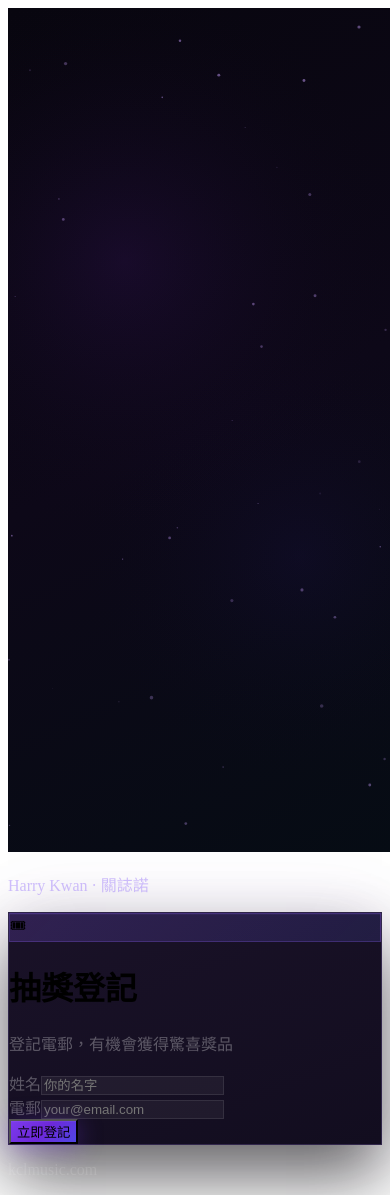
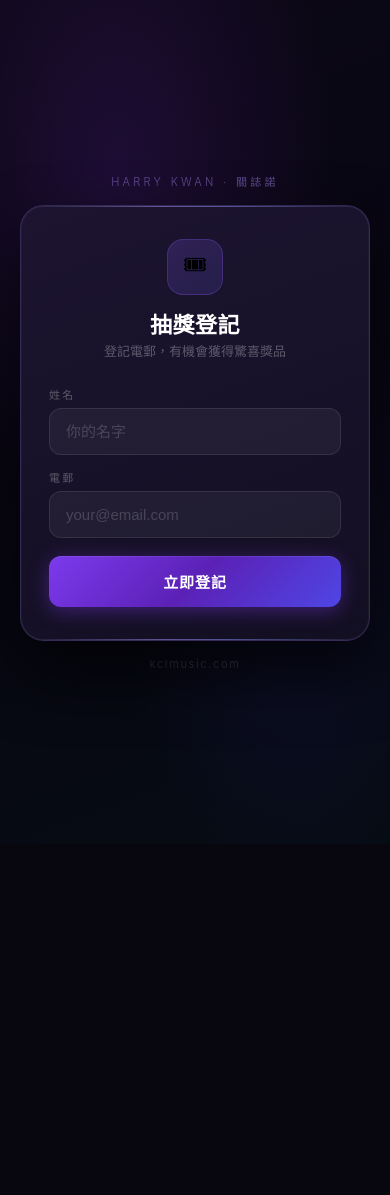
Before and after one commit to harrykwan/kclmusic-lucky-draw, a Next.js app: page /lucky-draw in a window 390 px wide. After the commit the page ends 844 px from the top, so only its background shows below. Built offline with nearby package versions, Linux system fonts and the light colour scheme.

Commit message:
fix: pure CSS layout, no canvas, works on all mobile browsers

```diff
--- a/app/lucky-draw/page.tsx
+++ b/app/lucky-draw/page.tsx
@@ -1,5 +1,5 @@
 "use client";
-import { useState, useEffect, useRef } from "react";
+import { useState } from "react";
 import confetti from "canvas-confetti";
 
 export default function LuckyDrawPage() {
@@ -8,65 +8,6 @@ export default function LuckyDrawPage() {
   const [submitting, setSubmitting] = useState(false);
   const [success, setSuccess] = useState(false);
   const [error, setError] = useState("");
-  const canvasRef = useRef<HTMLCanvasElement>(null);
-
-  // Animated canvas background — works everywhere
-  useEffect(() => {
-    const canvas = canvasRef.current;
-    if (!canvas) return;
-    const ctx = canvas.getContext("2d");
-    if (!ctx) return;
-
-    let w = (canvas.width = window.innerWidth);
-    let h = (canvas.height = window.innerHeight);
-    const onResize = () => { w = canvas.width = window.innerWidth; h = canvas.height = window.innerHeight; };
-    window.addEventListener("resize", onResize);
-
-    const particles = Array.from({ length: 40 }, () => ({
-      x: Math.random() * w, y: Math.random() * h,
-      r: Math.random() * 1.5 + 0.3,
-      dx: (Math.random() - 0.5) * 0.3, dy: (Math.random() - 0.5) * 0.3,
-      opacity: Math.random() * 0.4 + 0.1,
-    }));
-
-    let raf: number;
-    const draw = () => {
-      ctx.clearRect(0, 0, w, h);
-      // Background
-      const bg = ctx.createLinearGradient(0, 0, w, h);
-      bg.addColorStop(0, "#08060f");
-      bg.addColorStop(0.5, "#0d0818");
-      bg.addColorStop(1, "#060c14");
-      ctx.fillStyle = bg;
-      ctx.fillRect(0, 0, w, h);
-
-      // Glow orbs
-      const drawOrb = (x: number, y: number, r: number, color: string, alpha: number) => {
-        const g = ctx.createRadialGradient(x, y, 0, x, y, r);
-        g.addColorStop(0, color.replace(")", `, ${alpha})`).replace("rgb", "rgba"));
-        g.addColorStop(1, "rgba(0,0,0,0)");
-        ctx.fillStyle = g;
-        ctx.beginPath(); ctx.arc(x, y, r, 0, Math.PI * 2); ctx.fill();
-      };
-      drawOrb(w * 0.3, h * 0.3, 300, "rgb(120, 40, 200)", 0.12);
-      drawOrb(w * 0.75, h * 0.65, 250, "rgb(60, 40, 180)", 0.08);
-
-      // Particles
-      particles.forEach(p => {
-        p.x += p.dx; p.y += p.dy;
-        if (p.x < 0) p.x = w; if (p.x > w) p.x = 0;
-        if (p.y < 0) p.y = h; if (p.y > h) p.y = 0;
-        ctx.beginPath();
-        ctx.arc(p.x, p.y, p.r, 0, Math.PI * 2);
-        ctx.fillStyle = `rgba(200,160,255,${p.opacity})`;
-        ctx.fill();
-      });
-
-      raf = requestAnimationFrame(draw);
-    };
-    draw();
-    return () => { cancelAnimationFrame(raf); window.removeEventListener("resize", onResize); };
-  }, []);
 
   async function handleSubmit(e: React.FormEvent) {
     e.preventDefault();
@@ -82,8 +23,8 @@ export default function LuckyDrawPage() {
         setSuccess(true);
         const end = Date.now() + 2500;
         const frame = () => {
-          confetti({ particleCount: 4, angle: 60, spread: 55, origin: { x: 0, y: 0.65 }, colors: ["#a78bfa", "#e879f9", "#818cf8", "#f9a8d4"] });
-          confetti({ particleCount: 4, angle: 120, spread: 55, origin: { x: 1, y: 0.65 }, colors: ["#a78bfa", "#e879f9", "#818cf8", "#f9a8d4"] });
+          confetti({ particleCount: 4, angle: 60, spread: 55, origin: { x: 0, y: 0.65 }, colors: ["#a78bfa", "#e879f9", "#818cf8"] });
+          confetti({ particleCount: 4, angle: 120, spread: 55, origin: { x: 1, y: 0.65 }, colors: ["#a78bfa", "#e879f9", "#818cf8"] });
           if (Date.now() < end) requestAnimationFrame(frame);
         };
         frame();
@@ -93,132 +34,144 @@ export default function LuckyDrawPage() {
   }
 
   return (
-    <div className="relative min-h-screen w-full flex flex-col items-center justify-center px-5 py-12">
-      {/* Canvas background */}
-      <canvas ref={canvasRef} className="fixed inset-0 w-full h-full" style={{ zIndex: 0 }} />
+    <>
+      <style>{`
+        * { box-sizing: border-box; margin: 0; padding: 0; }
+        html, body { height: 100%; }
+        body {
+          background: #08060f;
+          font-family: -apple-system, BlinkMacSystemFont, 'Segoe UI', sans-serif;
+        }
+        .page {
+          min-height: 100svh;
+          background: radial-gradient(ellipse 80% 60% at 30% 20%, rgba(120,40,200,0.18) 0%, transparent 70%),
+                      radial-gradient(ellipse 60% 50% at 75% 70%, rgba(60,40,180,0.12) 0%, transparent 70%),
+                      linear-gradient(160deg, #0c0816 0%, #080612 50%, #060c14 100%);
+          display: flex;
+          flex-direction: column;
+          align-items: center;
+          justify-content: center;
+          padding: 48px 20px;
+        }
+        .wrap { width: 100%; max-width: 360px; display: flex; flex-direction: column; align-items: center; gap: 16px; }
+        .artist { font-size: 11px; letter-spacing: 0.3em; text-transform: uppercase; color: rgba(167,139,250,0.5); font-weight: 300; }
+        .card {
+          width: 100%;
+          background: linear-gradient(160deg, #1c1430 0%, #130f22 100%);
+          border: 1px solid rgba(167,139,250,0.2);
+          border-radius: 24px;
+          overflow: hidden;
+          box-shadow: 0 32px 64px rgba(0,0,0,0.7), 0 0 0 1px rgba(255,255,255,0.03) inset;
+        }
+        .card-accent { height: 1px; background: linear-gradient(90deg, transparent, rgba(167,139,250,0.5) 40%, rgba(129,140,248,0.5) 60%, transparent); }
+        .card-body { padding: 32px 28px; display: flex; flex-direction: column; gap: 24px; }
+        .card-header { display: flex; flex-direction: column; align-items: center; gap: 12px; text-align: center; }
+        .icon-wrap {
+          width: 56px; height: 56px; border-radius: 16px;
+          background: linear-gradient(135deg, rgba(139,92,246,0.2), rgba(99,102,241,0.15));
+          border: 1px solid rgba(139,92,246,0.25);
+          display: flex; align-items: center; justify-content: center;
+          font-size: 24px;
+        }
+        .card-title { color: #fff; font-size: 22px; font-weight: 600; letter-spacing: 0.02em; }
+        .card-sub { color: rgba(255,255,255,0.3); font-size: 13px; line-height: 1.6; margin-top: 2px; }
+        .form { display: flex; flex-direction: column; gap: 14px; }
+        .field { display: flex; flex-direction: column; gap: 6px; }
+        .label { font-size: 11px; letter-spacing: 0.2em; text-transform: uppercase; color: rgba(255,255,255,0.3); font-weight: 500; }
+        .input {
+          width: 100%; padding: 14px 16px; border-radius: 12px;
+          background: rgba(255,255,255,0.05);
+          border: 1px solid rgba(255,255,255,0.09);
+          color: #fff; font-size: 15px;
+          outline: none; transition: border-color 0.2s;
+          -webkit-appearance: none; appearance: none;
+          caret-color: #a78bfa;
+        }
+        .input::placeholder { color: rgba(255,255,255,0.18); }
+        .input:focus { border-color: rgba(167,139,250,0.45); }
+        .error-box {
+          padding: 12px 16px; border-radius: 12px;
+          background: rgba(239,68,68,0.07);
+          border: 1px solid rgba(239,68,68,0.18);
+          color: rgba(252,165,165,0.85); font-size: 13px;
+          display: flex; align-items: center; gap: 8px;
+        }
+        .btn {
+          width: 100%; padding: 15px; border-radius: 12px; border: none; cursor: pointer;
+          background: linear-gradient(135deg, #7c3aed 0%, #5b21b6 50%, #4f46e5 100%);
+          color: #fff; font-size: 15px; font-weight: 600; letter-spacing: 0.06em;
+          box-shadow: 0 4px 20px rgba(124,58,237,0.4), 0 1px 0 rgba(255,255,255,0.08) inset;
+          transition: opacity 0.15s, transform 0.1s;
+          margin-top: 4px;
+        }
+        .btn:disabled { opacity: 0.4; cursor: not-allowed; }
+        .btn:not(:disabled):active { transform: scale(0.98); }
+        .success { display: flex; flex-direction: column; align-items: center; gap: 16px; padding: 16px 0; text-align: center; }
+        .success-icon {
+          width: 64px; height: 64px; border-radius: 50%;
+          background: linear-gradient(135deg, rgba(139,92,246,0.15), rgba(99,102,241,0.1));
+          border: 1px solid rgba(139,92,246,0.2);
+          display: flex; align-items: center; justify-content: center; font-size: 28px;
+        }
+        .success-title { color: #fff; font-size: 20px; font-weight: 600; }
+        .success-sub { color: rgba(255,255,255,0.35); font-size: 14px; margin-top: 2px; }
+        .success-email {
+          padding: 8px 16px; border-radius: 99px; font-size: 12px; font-family: monospace;
+          background: rgba(139,92,246,0.08); border: 1px solid rgba(139,92,246,0.15);
+          color: rgba(167,139,250,0.6);
+        }
+        .footer { font-size: 11px; letter-spacing: 0.15em; color: rgba(255,255,255,0.1); }
+      `}</style>
 
-      <div className="relative w-full max-w-[360px] flex flex-col items-center gap-5" style={{ zIndex: 1 }}>
+      <div className="page">
+        <div className="wrap">
+          <p className="artist">Harry Kwan · 關誌諾</p>
 
-        {/* Artist label */}
-        <div className="flex flex-col items-center gap-1">
-          <p className="text-xs tracking-[0.35em] uppercase font-light" style={{ color: "rgba(167,139,250,0.55)" }}>
-            Harry Kwan · 關誌諾
-          </p>
-        </div>
-
-        {/* Card */}
-        <div className="w-full rounded-3xl overflow-hidden" style={{
-          background: "linear-gradient(160deg, #1a1228 0%, #120d1f 100%)",
-          border: "1px solid rgba(167,139,250,0.18)",
-          boxShadow: "0 2px 0 rgba(167,139,250,0.06) inset, 0 32px 64px rgba(0,0,0,0.6), 0 0 80px rgba(120,40,200,0.08)",
-        }}>
-          {/* Top accent line */}
-          <div className="h-[1px] w-full" style={{ background: "linear-gradient(90deg, transparent 0%, rgba(167,139,250,0.5) 40%, rgba(129,140,248,0.5) 60%, transparent 100%)" }} />
-
-          <div className="px-7 pt-8 pb-8 flex flex-col gap-6">
-            {/* Icon + title */}
-            <div className="flex flex-col items-center gap-3 text-center">
-              <div className="w-14 h-14 rounded-2xl flex items-center justify-center text-2xl" style={{
-                background: "linear-gradient(135deg, rgba(139,92,246,0.2), rgba(99,102,241,0.15))",
-                border: "1px solid rgba(139,92,246,0.25)",
-              }}>
-                🎟
-              </div>
+          <div className="card">
+            <div className="card-accent" />
+            <div className="card-body">
+              <div className="card-header">
+                <div className="icon-wrap">🎟</div>
                 <div>
-                <h1 className="text-white font-semibold text-xl tracking-wide leading-tight">抽獎登記</h1>
-                <p className="text-xs mt-1.5 leading-relaxed" style={{ color: "rgba(255,255,255,0.3)" }}>
-                  登記電郵，有機會獲得驚喜獎品
-                </p>
+                  <h1 className="card-title">抽獎登記</h1>
+                  <p className="card-sub">登記電郵，有機會獲得驚喜獎品</p>
                 </div>
               </div>
 
               {success ? (
-              /* Success state */
-              <div className="flex flex-col items-center gap-4 py-4 text-center">
-                <div className="w-16 h-16 rounded-full flex items-center justify-center text-3xl" style={{
-                  background: "linear-gradient(135deg, rgba(139,92,246,0.15), rgba(99,102,241,0.1))",
-                  border: "1px solid rgba(139,92,246,0.2)",
-                }}>🎉</div>
+                <div className="success">
+                  <div className="success-icon">🎉</div>
                   <div>
-                  <p className="text-white font-semibold text-lg">成功登記！</p>
-                  <p className="text-sm mt-1" style={{ color: "rgba(255,255,255,0.35)" }}>等待抽獎結果，祝你好運 🍀</p>
+                    <p className="success-title">成功登記！</p>
+                    <p className="success-sub">等待抽獎結果，祝你好運 🍀</p>
                   </div>
-                <div className="px-4 py-2 rounded-full text-xs font-mono" style={{
-                  background: "rgba(139,92,246,0.08)",
-                  border: "1px solid rgba(139,92,246,0.15)",
-                  color: "rgba(167,139,250,0.6)",
-                }}>{email}</div>
+                  <div className="success-email">{email}</div>
                 </div>
               ) : (
-              <form onSubmit={handleSubmit} className="flex flex-col gap-3.5">
-                {/* Name */}
-                <div className="flex flex-col gap-1.5">
-                  <label className="text-xs tracking-widest uppercase font-medium" style={{ color: "rgba(255,255,255,0.3)" }}>姓名</label>
-                  <input
-                    type="text" placeholder="你的名字" value={name}
-                    onChange={e => setName(e.target.value)} required
-                    className="w-full px-4 py-3.5 rounded-xl text-white text-sm outline-none transition-all"
-                    style={{
-                      background: "rgba(255,255,255,0.05)",
-                      border: "1px solid rgba(255,255,255,0.09)",
-                      WebkitAppearance: "none",
-                      caretColor: "#a78bfa",
-                    }}
-                    onFocus={e => (e.currentTarget.style.borderColor = "rgba(167,139,250,0.45)")}
-                    onBlur={e => (e.currentTarget.style.borderColor = "rgba(255,255,255,0.09)")}
-                  />
+                <form className="form" onSubmit={handleSubmit}>
+                  <div className="field">
+                    <label className="label">姓名</label>
+                    <input className="input" type="text" placeholder="你的名字"
+                      value={name} onChange={e => setName(e.target.value)} required />
                   </div>
-
-                {/* Email */}
-                <div className="flex flex-col gap-1.5">
-                  <label className="text-xs tracking-widest uppercase font-medium" style={{ color: "rgba(255,255,255,0.3)" }}>電郵</label>
-                  <input
-                    type="email" placeholder="your@email.com" value={email}
-                    onChange={e => setEmail(e.target.value)} required
-                    className="w-full px-4 py-3.5 rounded-xl text-white text-sm outline-none transition-all"
-                    style={{
-                      background: "rgba(255,255,255,0.05)",
-                      border: "1px solid rgba(255,255,255,0.09)",
-                      WebkitAppearance: "none",
-                      caretColor: "#a78bfa",
-                    }}
-                    onFocus={e => (e.currentTarget.style.borderColor = "rgba(167,139,250,0.45)")}
-                    onBlur={e => (e.currentTarget.style.borderColor = "rgba(255,255,255,0.09)")}
-                  />
+                  <div className="field">
+                    <label className="label">電郵</label>
+                    <input className="input" type="email" placeholder="your@email.com"
+                      value={email} onChange={e => setEmail(e.target.value)} required />
                   </div>
-
-                {error && (
-                  <div className="px-4 py-3 rounded-xl text-xs flex items-center gap-2" style={{
-                    background: "rgba(239,68,68,0.07)",
-                    border: "1px solid rgba(239,68,68,0.18)",
-                    color: "rgba(252,165,165,0.8)",
-                  }}>
-                    <span>⚠</span> {error}
-                  </div>
-                )}
-
-                <button
-                  type="submit" disabled={submitting}
-                  className="w-full py-4 rounded-xl text-white text-sm font-semibold tracking-wider mt-1 transition-opacity disabled:opacity-40 disabled:cursor-not-allowed active:opacity-80"
-                  style={{
-                    background: "linear-gradient(135deg, #7c3aed 0%, #6d28d9 50%, #4f46e5 100%)",
-                    boxShadow: "0 4px 24px rgba(124,58,237,0.35), 0 1px 0 rgba(255,255,255,0.06) inset",
-                    WebkitAppearance: "none",
-                  }}
-                >
+                  {error && <div className="error-box"><span>⚠</span>{error}</div>}
+                  <button className="btn" type="submit" disabled={submitting}>
                     {submitting ? "登記中..." : "立即登記"}
                   </button>
                 </form>
               )}
             </div>
-
-          {/* Bottom accent */}
-          <div className="h-[1px] w-full" style={{ background: "linear-gradient(90deg, transparent, rgba(99,102,241,0.15), transparent)" }} />
+            <div className="card-accent" />
           </div>
 
-        {/* Footer */}
-        <p className="text-xs tracking-wider" style={{ color: "rgba(255,255,255,0.12)" }}>kclmusic.com</p>
+          <p className="footer">kclmusic.com</p>
         </div>
       </div>
+    </>
   );
 }
```
Lines whose indentation alone changed are shown as unchanged.
